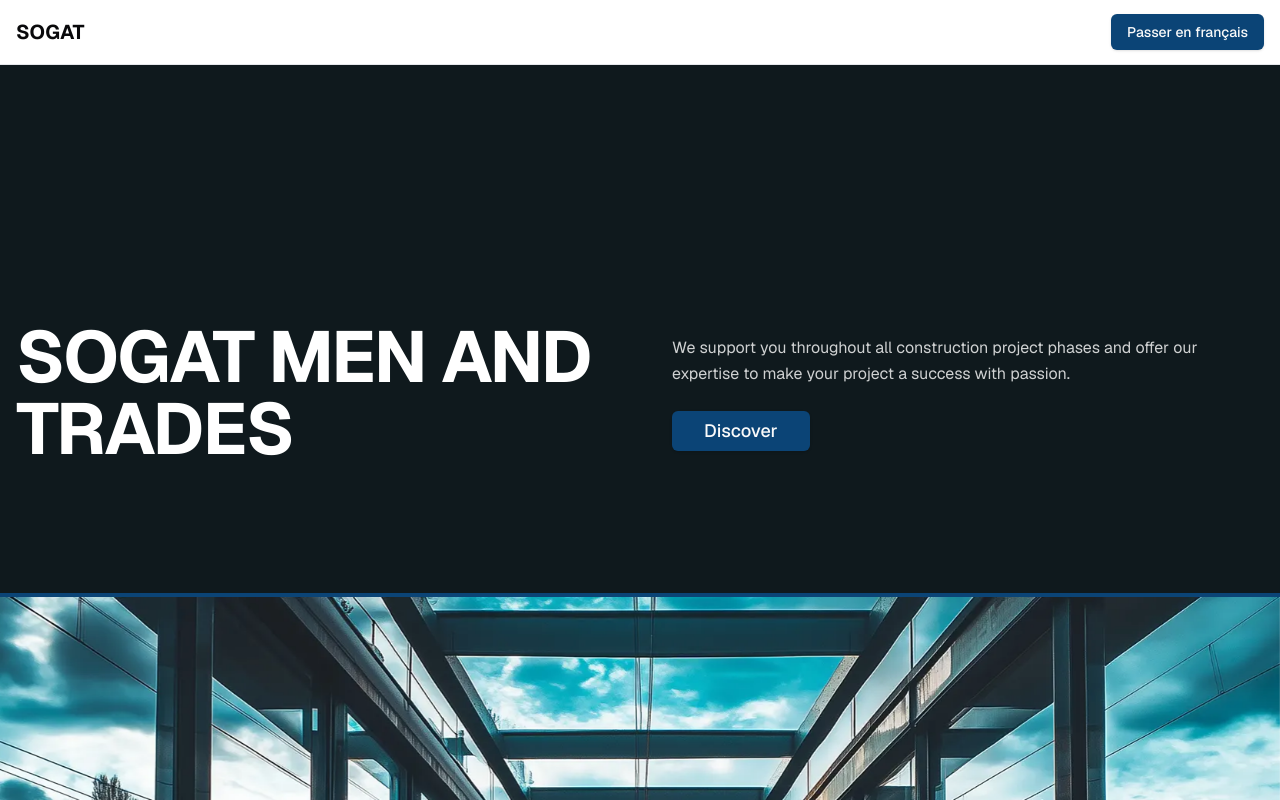
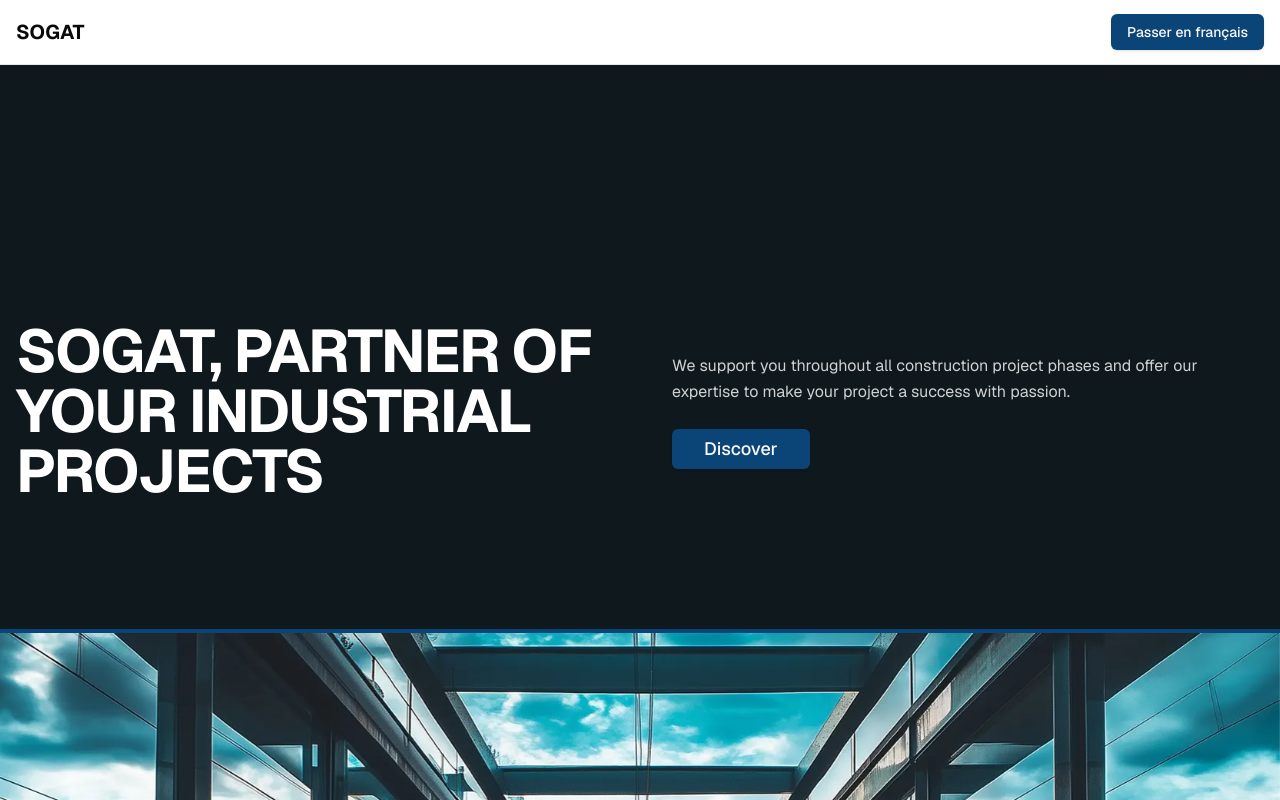
Before and after one commit to Decryptu/sogat-front, a Next.js app: page /en in a window 1280 px wide. Shown: the top 800 px of the page. Built offline with nearby package versions, Linux system fonts and the light colour scheme.

Commit message:
smooth scroll

```diff
--- a/messages/en.json
+++ b/messages/en.json
@@ -4,7 +4,7 @@
       },
     "home": {
       "hero": {
-        "title": "SOGAT MEN AND TRADES",
+        "title": "SOGAT, PARTNER OF YOUR INDUSTRIAL PROJECTS",
         "description": "We support you throughout all construction project phases and offer our expertise to make your project a success with passion.",
         "cta": "Discover"
       },
--- a/messages/fr.json
+++ b/messages/fr.json
@@ -4,7 +4,7 @@
       },
     "home": {
       "hero": {
-        "title": "SOGAT DES HOMMES DES MÉTIERS",
+        "title": "SOGAT PARTENAIRE DE VOS PROJETS INDUSTRIELS",
         "description": "Nous vous accompagnons durant toutes les phases des projets de construction et vous proposons notre expertise pour mener à bien vos projets avec passion.",
         "cta": "Découvrir"
       },
--- a/src/app/globals.css
+++ b/src/app/globals.css
@@ -81,10 +81,20 @@ body {
 }
 
 @layer base {
+  :root {
+    scroll-behavior: smooth;
+  }
+
   * {
     @apply border-border;
   }
+
+  html {
+    @apply scroll-smooth;
+  }
+
   body {
     @apply bg-background text-foreground;
+    font-family: Geist, Arial, Helvetica, sans-serif;
   }
 }
--- a/src/components/home/Hero.jsx
+++ b/src/components/home/Hero.jsx
@@ -10,7 +10,7 @@ export default function Hero({ t }) {
           <div className="grid grid-cols-1 md:grid-cols-2 gap-8 md:gap-16 items-center">
             {/* First column - Title */}
             <div className="text-left">
-              <h1 className="text-4xl md:text-6xl lg:text-7xl font-bold text-background tracking-tight">
+              <h1 className="text-4xl md:text-6xl lg:text-6xl font-bold text-background tracking-tight">
                 {t('hero.title')}
               </h1>
             </div>
```
